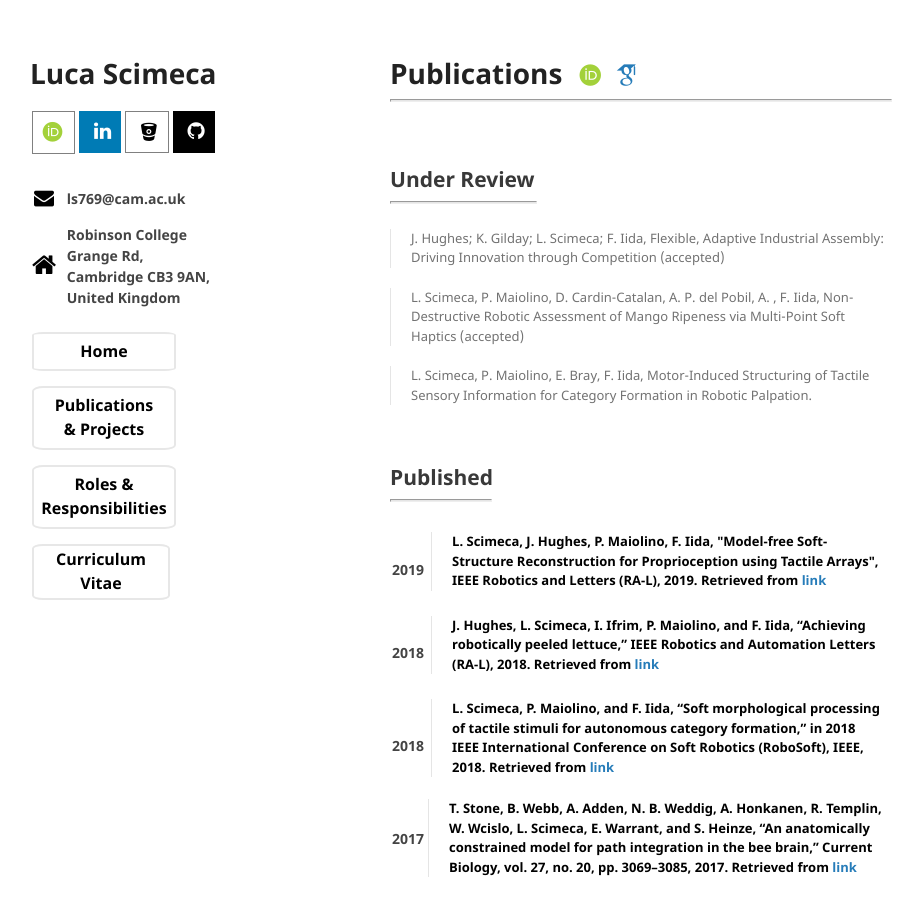
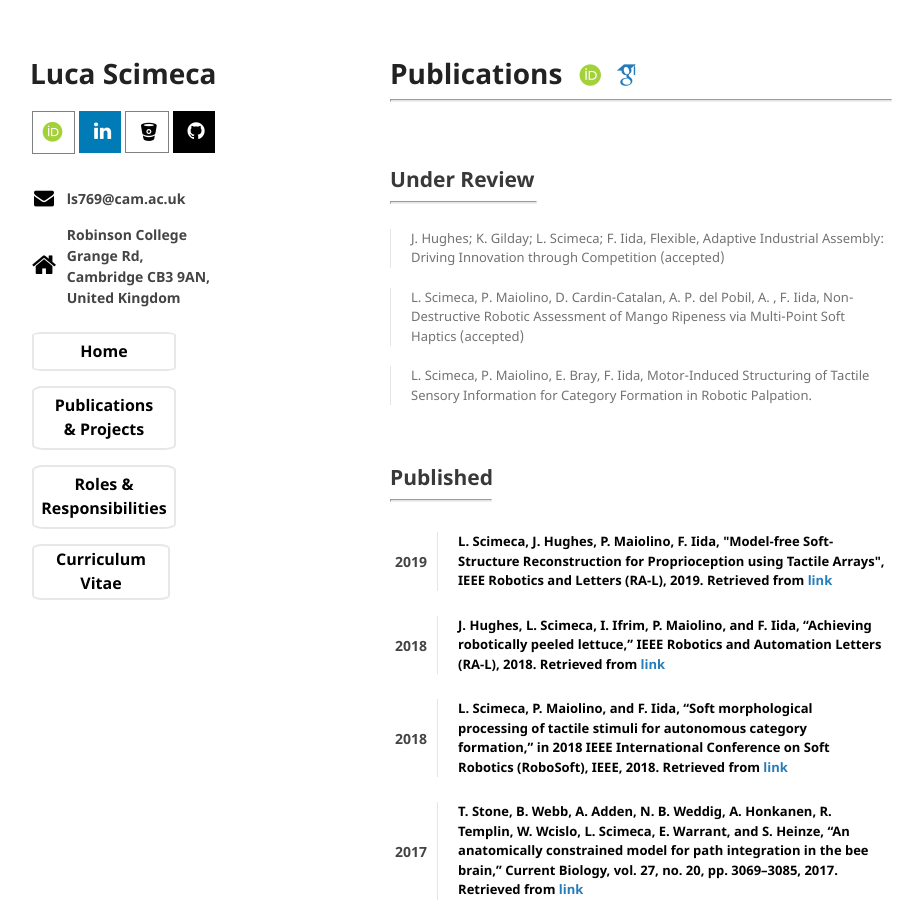
Before and after one commit to lucascimeca/lucascimeca.github.io, a Jekyll site: the page built from publications.md, in a window 1280 px wide and 900 px high. Shown: the whole window, without its empty margins (180-1103 px from the left). Built offline with Jekyll 4.4.1, drawn with Linux system fonts in a browser that asks for light colours; nearby versions of some CDN libraries; some web fonts are replaced; the repository's description, which GitHub fills in, is left out; our own code applies the rules of GitHub Pages for plain Markdown files.

Commit message:
Update publications.md

```diff
--- a/publications.md
+++ b/publications.md
@@ -26,7 +26,7 @@ layout: default
 
 <table>
  <tr>
-  <th>
+  <th style="padding: 5px 5px 20px 5px">
    2019
   </th>
   <th style="padding: 5px 5px 20px 5px">
@@ -35,7 +35,7 @@ layout: default
   </th>
  </tr>
  <tr>
-  <th>
+  <th style="padding: 5px 5px 20px 5px">
    2018
   </th>
   <th style="padding: 5px 5px 20px 5px">
@@ -44,7 +44,7 @@ layout: default
   </th>
  </tr>
  <tr>
-  <th>
+  <th style="padding: 5px 5px 20px 5px">
    2018
   </th>
   <th style="padding: 5px 5px 20px 5px">
@@ -53,10 +53,10 @@ layout: default
   </th>
  </tr>
  <tr>
-  <th>
+  <th style="padding: 5px 5px 20px 5px">
    2017
   </th>
-  <th>
+  <th style="padding: 5px 5px 20px 5px">
    <blockquote><div style="font-size: 13px; color:black">
 T. Stone, B. Webb, A. Adden, N. B. Weddig, A. Honkanen, R. Templin, W. Wcislo, L. Scimeca, E. Warrant, and S. Heinze, “An anatomically
 constrained model for path integration in the bee brain,” Current Biology, vol. 27, no. 20, pp. 3069–3085, 2017. Retrieved  from <a href="http://www.cell.com/current-biology/fulltext/S0960-9822(17)31090-4" target="_blank">link</a> </div></blockquote>
```
